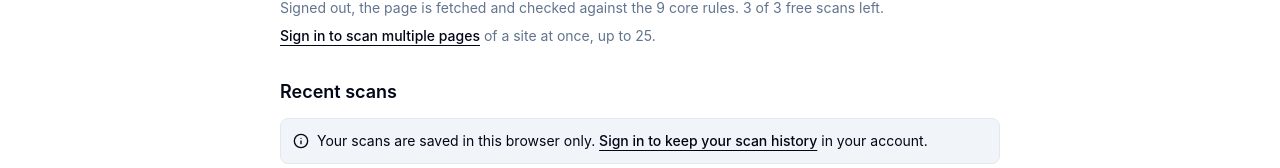
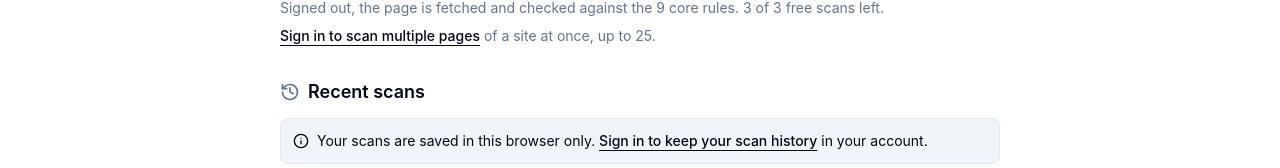
Before and after one commit to Tibz-Dankan/optiki, a React (Vite) app in the folder client/: page /scan in a window 1280 px wide. Shown: the part 269-437 px from the top of the page. Built offline with nearby package versions, Linux system fonts and the light colour scheme; no server answers.

Commit message:
refactor: improve the recent scans display on the scan page

```diff
--- a/client/src/modules/scan/pages/scan.tsx
+++ b/client/src/modules/scan/pages/scan.tsx
@@ -1,3 +1,4 @@
+import { History } from 'lucide-react'
 import { useGuestScanStore } from '@stores/guest-scan'
 import { HomeLayout } from '@modules/home/layout/home-layout'
 import { GuestHistoryBanner } from '@modules/scan/ui/guest-history-banner'
@@ -13,7 +14,11 @@ export const Scan: React.FC = () => {
         <ScanPanel isGuest />
 
         <section aria-labelledby='recent-scans' className='grid gap-3'>
-          <h2 id='recent-scans' className='text-lg font-semibold'>
+          <h2
+            id='recent-scans'
+            className='flex items-center gap-2 text-lg font-semibold'
+          >
+            <History className='size-5 text-muted-foreground' aria-hidden />
             Recent scans
           </h2>
           <GuestHistoryBanner />
--- a/client/src/modules/scan/ui/recent-scans.tsx
+++ b/client/src/modules/scan/ui/recent-scans.tsx
@@ -1,6 +1,6 @@
 import { Link } from 'react-router-dom'
 import { useQuery } from '@tanstack/react-query'
-import { ScanSearch } from 'lucide-react'
+import { History, ScanSearch } from 'lucide-react'
 import { scanAPI, scanKeys } from '@api/scan'
 import { toRecentScan } from '@utils/to-recent-scan'
 import { Skeleton } from '@shared/ui/skeleton'
@@ -19,7 +19,11 @@ export const RecentScans: React.FC = () => {
 
   return (
     <section aria-labelledby='recent-scans' className='grid gap-3'>
-      <h2 id='recent-scans' className='text-lg font-semibold'>
+      <h2
+        id='recent-scans'
+        className='flex items-center gap-2 text-lg font-semibold'
+      >
+        <History className='size-5 text-muted-foreground' aria-hidden />
         Recent scans
       </h2>
 
```
Also changed, not shown: 1 other file (tests, documents, lock files or other folders).
